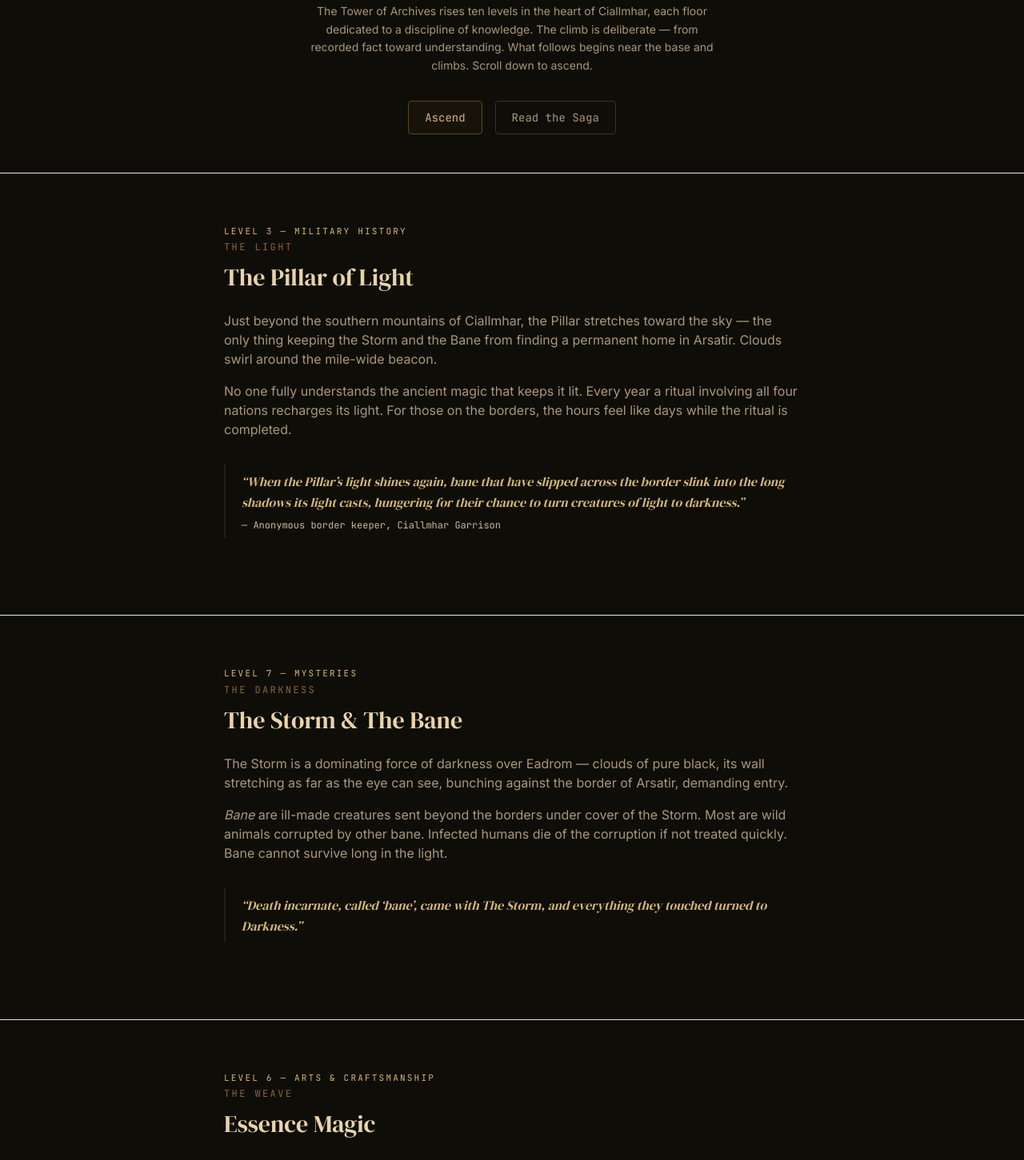
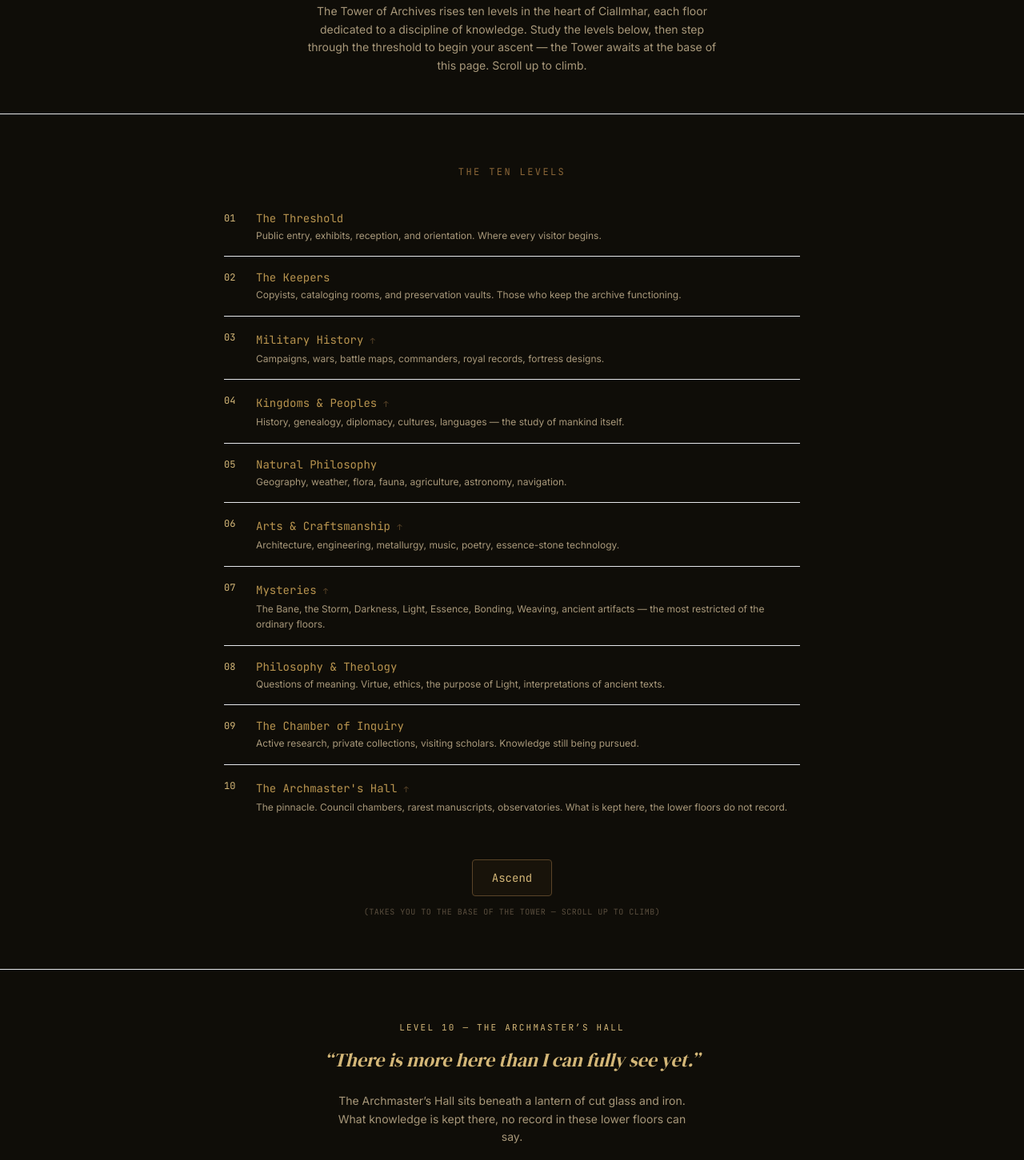
Before and after one commit to naurm/darkland-saga-website, a Next.js app: page /world-of-eadrom in a window 1280 px wide. Shown: the part 400-1851 px from the top of the page at 80% size. Built offline with nearby package versions, Linux system fonts and the light colour scheme.

Commit message:
Flip Tower of Archives layout: Ten Levels overview at top, Ascend jumps to bottom (Level 3), scroll UP to climb through higher floors. Lore DOM-ordered highest to lowest. Intro text updated to explain the new flow.

```diff
--- a/app/world-of-eadrom/page.tsx
+++ b/app/world-of-eadrom/page.tsx
@@ -33,31 +33,63 @@ export default function WorldOfEadromPage() {
         </p>
         <p className="mt-4 text-sm text-parchment-400 max-w-lg mx-auto leading-relaxed">
           The Tower of Archives rises ten levels in the heart of Ciallmhar, each floor dedicated
-          to a discipline of knowledge. The climb is deliberate — from recorded fact toward
-          understanding. What follows begins near the base and climbs. Scroll down to ascend.
+          to a discipline of knowledge. Study the levels below, then step through the threshold
+          to begin your ascent &mdash; the Tower awaits at the base of this page. Scroll up to climb.
         </p>
-        <div className="mt-8 flex flex-col sm:flex-row items-center justify-center gap-4">
-          <Link href="#the-pillar" className="inline-flex items-center gap-2 rounded border border-ember-600 bg-ember-700/20 px-5 py-2.5 font-mono text-sm text-ember-300 hover:bg-ember-700/40 transition-all">Ascend</Link>
-          <Link href="/books" className="inline-flex items-center gap-2 rounded border border-parchment-700 px-5 py-2.5 font-mono text-sm text-parchment-400 hover:border-ember-700 hover:text-ember-300 transition-all">Read the Saga</Link>
+      </section>
+
+      {/* The Ten Levels overview — map first so visitors see the full structure before starting */}
+      <section className="border-t border-ember-dim/40">
+        <div className="mx-auto max-w-3xl px-6 py-16">
+          <p className="font-mono text-xs uppercase tracking-[0.2em] text-ember-500 mb-6 text-center">
+            The Ten Levels
+          </p>
+          <div className="space-y-0">
+            {floors.map((floor, i) => (
+              <div
+                key={floor.level}
+                className={`flex gap-4 py-4 ${
+                  i < floors.length - 1 ? "border-b border-ember-dim/20" : ""
+                }`}
+              >
+                <span className="font-mono text-xs text-ember-300 w-6 flex-shrink-0 pt-0.5">
+                  {String(floor.level).padStart(2, "0")}
+                </span>
+                <div>
+                  {floor.href ? (
+                    <a href={floor.href} className="font-mono text-sm text-ember-400 hover:text-emberglow-bright transition-colors">
+                      {floor.name} <span className="text-ember-600 text-[10px]">&#8593;</span>
+                    </a>
+                  ) : (
+                    <p className="font-mono text-sm text-ember-400">{floor.name}</p>
+                  )}
+                  <p className="text-xs text-parchment-400 mt-0.5 leading-relaxed">{floor.desc}</p>
+                </div>
+              </div>
+            ))}
+          </div>
+          <div className="mt-10 text-center">
+            <a href="#the-pillar" className="inline-flex items-center gap-2 rounded border border-ember-600 bg-ember-700/20 px-6 py-3 font-mono text-sm text-ember-300 hover:bg-ember-700/40 transition-all">Ascend</a>
+            <p className="mt-3 font-mono text-[10px] text-parchment-600 tracking-wider uppercase">(takes you to the base of the tower &mdash; scroll up to climb)</p>
+          </div>
         </div>
       </section>
 
-      {/* Lore — lowest floor first, scroll down to ascend */}
+      {/* Lore — ordered highest → lowest in DOM.
+          Ascend jumps to #the-pillar at the bottom of the page (Level 3, lowest floor with content).
+          Scroll up to climb toward the summit. */}
 
-      {/* Level 3 — Military History: The Pillar of Light */}
-      <section id="the-pillar" className="border-t border-ember-dim/40">
-        <div className="mx-auto max-w-3xl px-6 py-16">
-          <p className="font-mono text-[11px] uppercase tracking-[0.2em] text-ember-300 mb-1">Level 3 &mdash; Military History</p>
-          <p className="font-mono text-xs uppercase tracking-[0.2em] text-ember-500 mb-3">The Light</p>
-          <h2 className="font-display text-2xl sm:text-3xl text-ember-200 mb-6">The Pillar of Light</h2>
-          <div className="space-y-4 text-sm sm:text-base text-parchment-400 leading-relaxed">
-            <p>Just beyond the southern mountains of Ciallmhar, the Pillar stretches toward the sky — the only thing keeping the Storm and the Bane from finding a permanent home in Arsatir. Clouds swirl around the mile-wide beacon.</p>
-            <p>No one fully understands the ancient magic that keeps it lit. Every year a ritual involving all four nations recharges its light. For those on the borders, the hours feel like days while the ritual is completed.</p>
-          </div>
-          <blockquote className="my-8 border-l-2 border-ember-700/50 pl-5 py-2">
-            <p className="font-display text-base text-ember-300 italic leading-relaxed">&ldquo;When the Pillar&rsquo;s light shines again, bane that have slipped across the border slink into the long shadows its light casts, hungering for their chance to turn creatures of light to darkness.&rdquo;</p>
-            <cite className="mt-2 block font-mono text-xs text-parchment-500 not-italic">&mdash; Anonymous border keeper, Ciallmhar Garrison</cite>
-          </blockquote>
+      {/* Level 10 — The Archmaster's Hall (summit) */}
+      <section id="archmasters-hall" className="border-t border-ember-dim/40">
+        <div className="mx-auto max-w-3xl px-6 py-16 text-center">
+          <p className="font-mono text-[11px] uppercase tracking-[0.2em] text-ember-300 mb-4">Level 10 &mdash; The Archmaster&rsquo;s Hall</p>
+          <blockquote className="font-display text-xl sm:text-2xl text-ember-300 italic leading-relaxed text-balance">&ldquo;There is more here than I can fully see yet.&rdquo;</blockquote>
+          <p className="mt-6 text-sm text-parchment-400 max-w-md mx-auto leading-relaxed">
+            The Archmaster&rsquo;s Hall sits beneath a lantern of cut glass and iron. What knowledge is kept there, no record in these lower floors can say.
+          </p>
+          <p className="mt-6 text-sm text-parchment-400 max-w-md mx-auto leading-relaxed">
+            Deeper records &mdash; restricted archives, field notes, and uncovered fragments &mdash; are preserved in the <Link href="/companion" className="text-ember-400 hover:text-emberglow-bright transition-colors underline underline-offset-4 decoration-ember-700/50">Companion Archive</Link>.
+          </p>
         </div>
       </section>
 
@@ -68,7 +100,7 @@ export default function WorldOfEadromPage() {
           <p className="font-mono text-xs uppercase tracking-[0.2em] text-ember-500 mb-3">The Darkness</p>
           <h2 className="font-display text-2xl sm:text-3xl text-ember-200 mb-6">The Storm &amp; The Bane</h2>
           <div className="space-y-4 text-sm sm:text-base text-parchment-400 leading-relaxed">
-            <p>The Storm is a dominating force of darkness over Eadrom — clouds of pure black, its wall stretching as far as the eye can see, bunching against the border of Arsatir, demanding entry.</p>
+            <p>The Storm is a dominating force of darkness over Eadrom &mdash; clouds of pure black, its wall stretching as far as the eye can see, bunching against the border of Arsatir, demanding entry.</p>
             <p><em>Bane</em> are ill-made creatures sent beyond the borders under cover of the Storm. Most are wild animals corrupted by other bane. Infected humans die of the corruption if not treated quickly. Bane cannot survive long in the light.</p>
           </div>
           <blockquote className="my-8 border-l-2 border-ember-700/50 pl-5 py-2">
@@ -84,7 +116,7 @@ export default function WorldOfEadromPage() {
           <p className="font-mono text-xs uppercase tracking-[0.2em] text-ember-500 mb-3">The Weave</p>
           <h2 className="font-display text-2xl sm:text-3xl text-ember-200 mb-6">Essence Magic</h2>
           <div className="space-y-4 text-sm sm:text-base text-parchment-400 leading-relaxed">
-            <p>Essence stones are found at locations of extreme elemental intensity. Each stone attunes to the element of its origin. To use a stone&rsquo;s power, one must <em>bond</em> with it — through prolonged contact, deliberate concentration, or using an already-bonded stone as a bridge.</p>
+            <p>Essence stones are found at locations of extreme elemental intensity. Each stone attunes to the element of its origin. To use a stone&rsquo;s power, one must <em>bond</em> with it &mdash; through prolonged contact, deliberate concentration, or using an already-bonded stone as a bridge.</p>
             <p>Weaving requires concentration and practice. Each element demands a different mindset:</p>
           </div>
           <div className="mt-6 grid gap-3 sm:grid-cols-2">
@@ -125,7 +157,7 @@ export default function WorldOfEadromPage() {
               <p className="font-mono text-xs uppercase tracking-[0.1em] text-ember-400 mb-1">Earth</p>
               <h3 className="font-display text-lg text-ember-200">Oroa</h3>
               <p className="text-xs text-parchment-500 font-mono mt-0.5">Northwest</p>
-              <p className="mt-3 text-sm text-parchment-400 leading-relaxed">The Fallen Mountains — some float due to immense earthstone deposits. The tallest people, 7&ndash;9 feet. Longer lives, muscular builds.</p>
+              <p className="mt-3 text-sm text-parchment-400 leading-relaxed">The Fallen Mountains &mdash; some float due to immense earthstone deposits. The tallest people, 7&ndash;9 feet. Longer lives, muscular builds.</p>
             </div>
             <div className="rounded border border-ember-dim bg-parchment-900/30 p-6">
               <p className="font-mono text-xs uppercase tracking-[0.1em] text-ember-400 mb-1">Water</p>
@@ -137,7 +169,7 @@ export default function WorldOfEadromPage() {
               <p className="font-mono text-xs uppercase tracking-[0.1em] text-ember-400 mb-1">Wind</p>
               <h3 className="font-display text-lg text-ember-200">The Wildwood</h3>
               <p className="text-xs text-parchment-500 font-mono mt-0.5">East to Southeast</p>
-              <p className="mt-3 text-sm text-parchment-400 leading-relaxed">Great forest. Home to the Griffon Riders and forest drakes. Windstones mined in the Stone Trees — towering rock formations in intense wind streams.</p>
+              <p className="mt-3 text-sm text-parchment-400 leading-relaxed">Great forest. Home to the Griffon Riders and forest drakes. Windstones mined in the Stone Trees &mdash; towering rock formations in intense wind streams.</p>
             </div>
           </div>
         </div>
@@ -156,6 +188,7 @@ export default function WorldOfEadromPage() {
               <h3 className="font-display text-lg text-ember-200">Rowan</h3>
               <p className="mt-2 text-sm text-parchment-400 leading-relaxed">Scarred by failure, Rowan works alone. A pragmatic hunter who has developed a grudging fondness for a town he never meant to protect. Blonde, scarred, carries the weight of past mistakes.</p>
             </div>
+
             <div className="rounded border border-ember-dim bg-parchment-950/50 p-5">
               <p className="font-mono text-xs uppercase tracking-[0.1em] text-ember-500 mb-1">Darkstone &mdash; The Umbra Six</p>
               <h3 className="font-display text-lg text-ember-200">Priv &ldquo;Misfortune&rdquo;</h3>
@@ -179,50 +212,20 @@ export default function WorldOfEadromPage() {
         </div>
       </section>
 
-      {/* Level 10 — The Archmaster's Hall (summit) */}
-      <section id="archmasters-hall" className="border-t border-ember-dim/40">
-        <div className="mx-auto max-w-3xl px-6 py-16 text-center">
-          <p className="font-mono text-[11px] uppercase tracking-[0.2em] text-ember-300 mb-4">Level 10 &mdash; The Archmaster&rsquo;s Hall</p>
-          <blockquote className="font-display text-xl sm:text-2xl text-ember-300 italic leading-relaxed text-balance">&ldquo;There is more here than I can fully see yet.&rdquo;</blockquote>
-          <p className="mt-6 text-sm text-parchment-400 max-w-md mx-auto leading-relaxed">
-            The Archmaster&rsquo;s Hall sits beneath a lantern of cut glass and iron. What knowledge is kept there, no record in these lower floors can say.
-          </p>
-          <p className="mt-6 text-sm text-parchment-400 max-w-md mx-auto leading-relaxed">
-            Deeper records — restricted archives, field notes, and uncovered fragments — are preserved in the <Link href="/companion" className="text-ember-400 hover:text-emberglow-bright transition-colors underline underline-offset-4 decoration-ember-700/50">Companion Archive</Link>.
-          </p>
-        </div>
-      </section>
-
-      {/* The Ten Levels overview */}
-      <section className="border-t border-ember-dim/40">
+      {/* Level 3 &mdash; Military History: The Pillar of Light &mdash; lowest content floor (the "base" that Ascend jumps to) */}
+      <section id="the-pillar" className="border-t border-ember-dim/40">
         <div className="mx-auto max-w-3xl px-6 py-16">
-          <p className="font-mono text-xs uppercase tracking-[0.2em] text-ember-500 mb-6 text-center">
-            The Ten Levels
-          </p>
-          <div className="space-y-0">
-            {floors.map((floor, i) => (
-              <div
-                key={floor.level}
-                className={`flex gap-4 py-4 ${
-                  i < floors.length - 1 ? "border-b border-ember-dim/20" : ""
-                }`}
-              >
-                <span className="font-mono text-xs text-ember-300 w-6 flex-shrink-0 pt-0.5">
-                  {String(floor.level).padStart(2, "0")}
-                </span>
-                <div>
-                  {floor.href ? (
-                    <a href={floor.href} className="font-mono text-sm text-ember-400 hover:text-emberglow-bright transition-colors">
-                      {floor.name} <span className="text-ember-600 text-[10px]">&#8593;</span>
-                    </a>
-                  ) : (
-                    <p className="font-mono text-sm text-ember-400">{floor.name}</p>
-                  )}
-                  <p className="text-xs text-parchment-400 mt-0.5 leading-relaxed">{floor.desc}</p>
-                </div>
-              </div>
-            ))}
+          <p className="font-mono text-[11px] uppercase tracking-[0.2em] text-ember-300 mb-1">Level 3 &mdash; Military History</p>
+          <p className="font-mono text-xs uppercase tracking-[0.2em] text-ember-500 mb-3">The Light</p>
+          <h2 className="font-display text-2xl sm:text-3xl text-ember-200 mb-6">The Pillar of Light</h2>
+          <div className="space-y-4 text-sm sm:text-base text-parchment-400 leading-relaxed">
+            <p>Just beyond the southern mountains of Ciallmhar, the Pillar stretches toward the sky &mdash; the only thing keeping the Storm and the Bane from finding a permanent home in Arsatir. Clouds swirl around the mile-wide beacon.</p>
+            <p>No one fully understands the ancient magic that keeps it lit. Every year a ritual involving all four nations recharges its light. For those on the borders, the hours feel like days while the ritual is completed.</p>
           </div>
+          <blockquote className="my-8 border-l-2 border-ember-700/50 pl-5 py-2">
+            <p className="font-display text-base text-ember-300 italic leading-relaxed">&ldquo;When the Pillar&rsquo;s light shines again, bane that have slipped across the border slink into the long shadows its light casts, hungering for their chance to turn creatures of light to darkness.&rdquo;</p>
+            <cite className="mt-2 block font-mono text-xs text-parchment-500 not-italic">&mdash; Anonymous border keeper, Ciallmhar Garrison</cite>
+          </blockquote>
         </div>
       </section>
 
```
